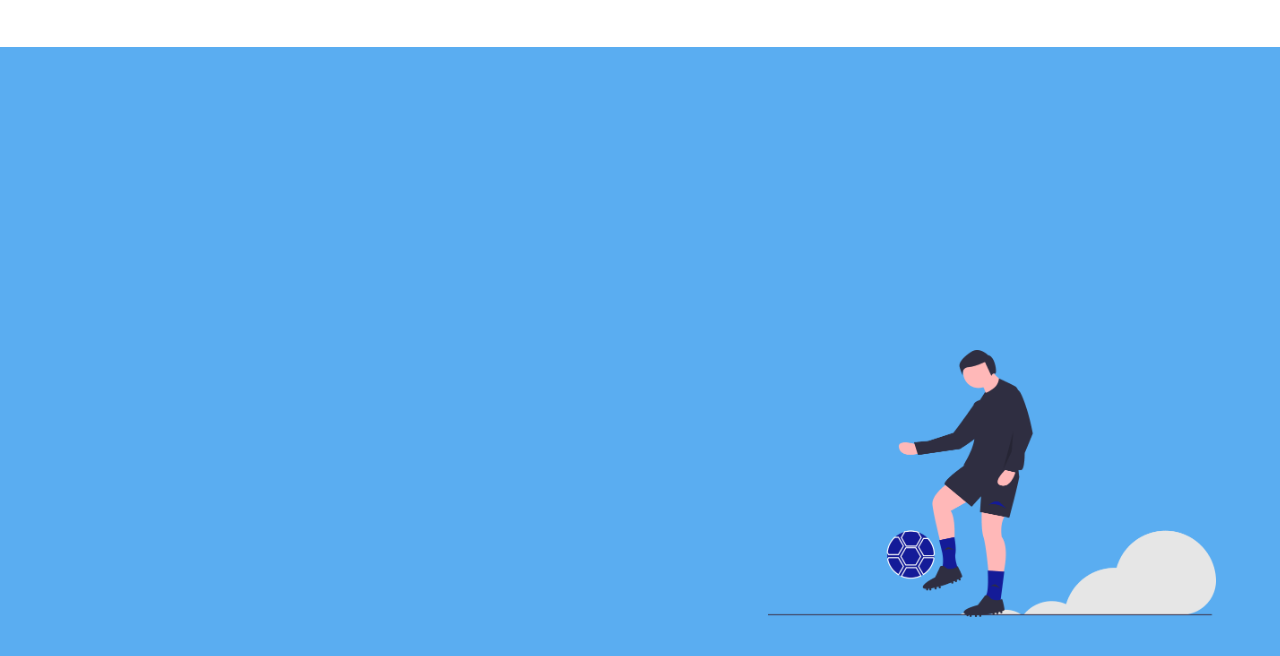
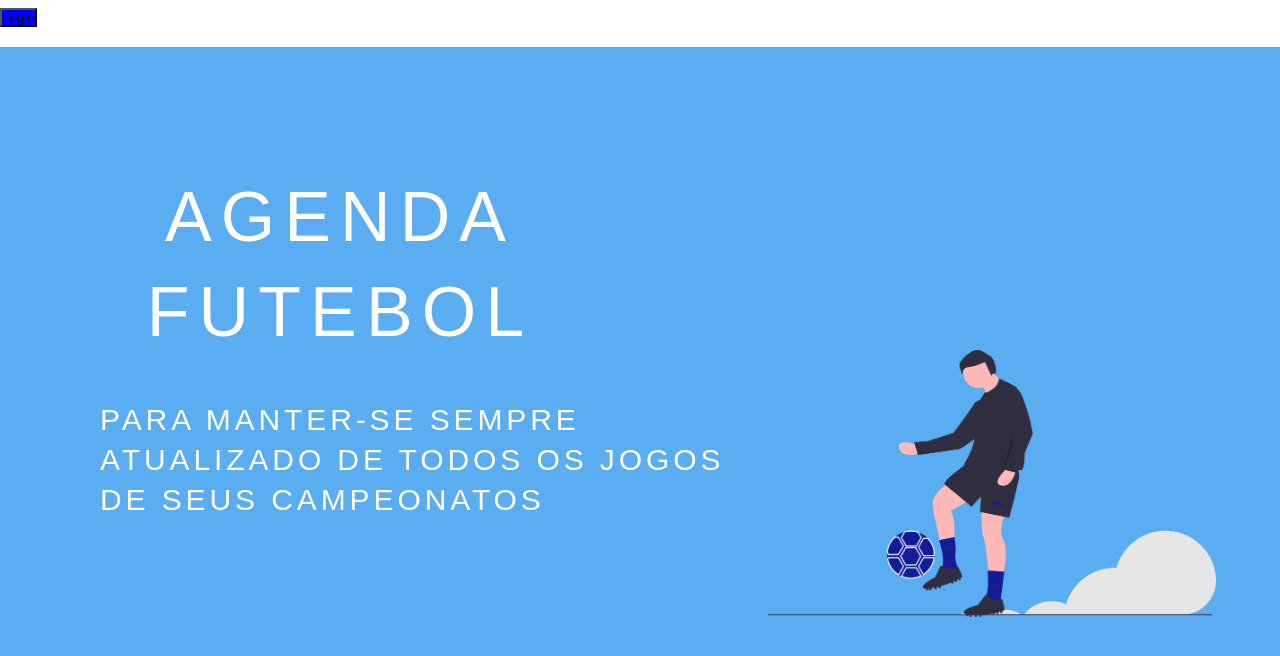
Before and after one commit to Ronnildo/projectMod, a React (Create React App) app in the folder interface/: page /home in a window 1280 px wide. Shown: the top 656 px of the page. Built offline with nearby package versions, Linux system fonts and the light colour scheme.

Commit message:
criação de telas

```diff
--- a/interface/src/pages/Home/home.css
+++ b/interface/src/pages/Home/home.css
@@ -43,3 +43,45 @@ body, html{
     top: 350px;
 
 }
+
+.log{
+  z-index: 1;
+  background-color: blue;
+  position: absolute;
+  top: 1%;
+}
+
+h1{
+  position: absolute;
+  width: 560px;
+  height: 82px;
+  left: 60px;
+  top: 170px;
+
+  font-style: normal;
+  font-weight: normal;
+  font-size: 70px;
+  line-height: 95px;
+  text-align: center;
+  letter-spacing: 0.13em;
+
+  color: #FFFFFF;
+}
+
+p{
+  position: absolute;
+  width: 676px;
+  height: 192px;
+  left: 100px;
+  top: 400px;
+
+
+  font-style: normal;
+  font-weight: normal;
+  font-size: 30px;
+  line-height: 40px;
+  letter-spacing: 0.13em;
+
+  color: #FFFFFF;
+
+}
--- a/interface/src/pages/Home/index.jsx
+++ b/interface/src/pages/Home/index.jsx
@@ -7,7 +7,10 @@ export const Home = () => {
     <div className="container">
       <div className="containers"></div>
       <div className="images">
+      <button className="log">Login</button>
         <span className="images-img">
+          <h1>AGENDA <br /> FUTEBOL</h1><br />
+          <p>PARA MANTER-SE SEMPRE ATUALIZADO DE TODOS OS JOGOS DE SEUS CAMPEONATOS</p>
           <img src={soccerIMG} alt="" />
         </span>
       </div>
```
